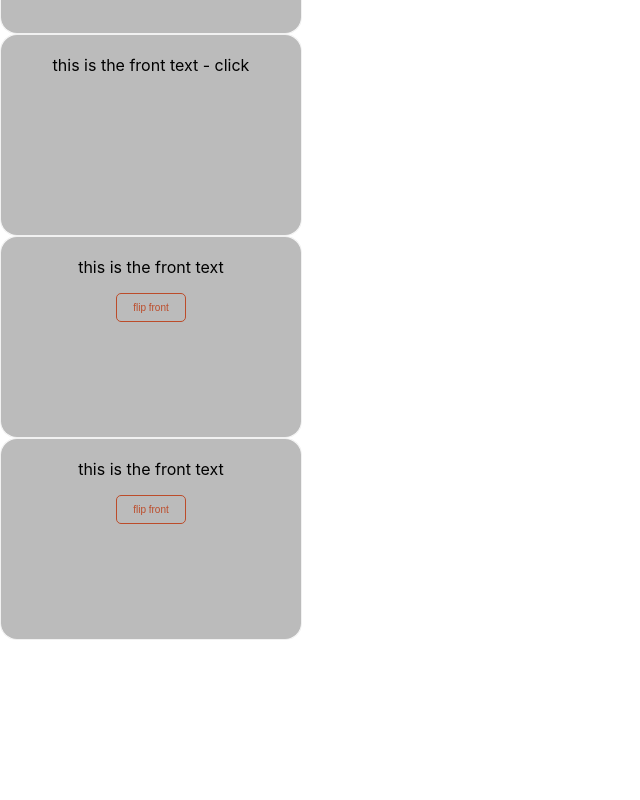
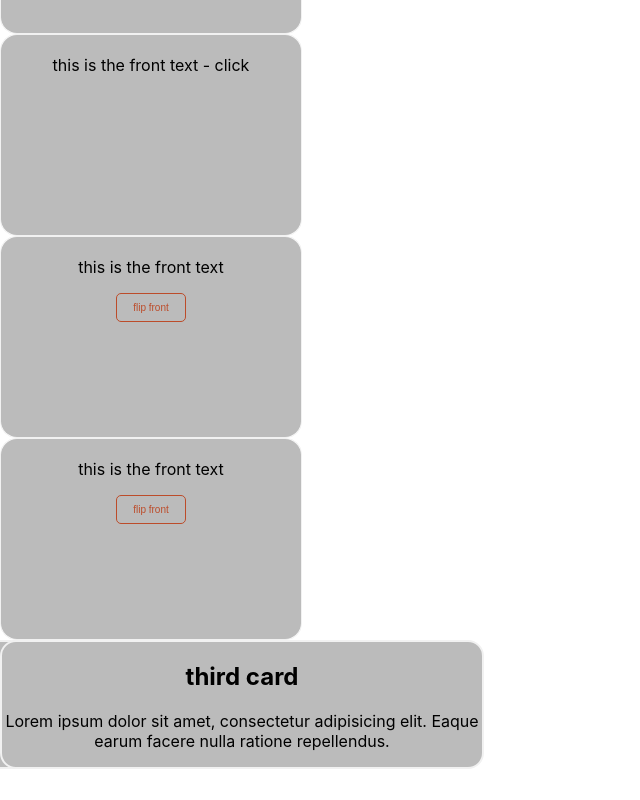
Before and after one commit to NoSkillzDad/react-custom-components, a React (Create React App) app: page / in a window 1280 px wide. Shown: the part 572-1372 px from the top of the page, without its empty margins (0-640 px from the left). Before the commit the page ends 1212 px from the top, so only its background shows below. Built offline with nearby package versions, Linux system fonts and the light colour scheme.

Commit message:
added slide-styles.css and ids to slide up/down/left/right

```diff
--- a/src/App.js
+++ b/src/App.js
@@ -2,6 +2,8 @@ import './App.css';
 // import './flip/FlipCardHover.css';
 // import './flip/FlipCardClick.css';
 // import './flip/FlipCardButton.css';
+import './flip/FlipCard.css';
+import './slide/slide-styles.css';
 import FlipCardHover from "./flip/FlipCardHover.js";
 import FlipCardClick from "./flip/FlipCardClick.js";
 import FlipCardButton from "./flip/FlipCardButton.js";
@@ -10,7 +12,8 @@ import FlipCard from "./flip/FlipCard";
 function App() {
     return (
         <div className="App">
-
+            {/*FlipCards*/}
+            <>
                 <FlipCardHover
                     id={"fc0"}
                     text_front={["this is the front text"]}
@@ -57,6 +60,25 @@ function App() {
                     button_back_text={"Flip back"}
                     // button_back_disabled={true}
                 />
+            </>
+
+            {/*SlideCards*/}
+            <div className={"mySlider"} id={"slideset-left"}>
+                <div>
+                    <h2>first card</h2>
+                    <p>Lorem ipsum dolor sit amet, consectetur adipisicing elit. Eaque earum facere nulla ratione repellendus.</p>
+                </div>
+                <div>
+                    <h2>second card</h2>
+                    <p>Lorem ipsum dolor sit amet, consectetur adipisicing elit. Eaque earum facere nulla ratione repellendus.</p>
+                </div>
+                <div>
+                    <h2>third card</h2>
+                    <p>Lorem ipsum dolor sit amet, consectetur adipisicing elit. Eaque earum facere nulla ratione repellendus.</p>
+                </div>
+
+            </div>
+
         </div>
     );
 }
--- a/src/flip/FlipCard.js
+++ b/src/flip/FlipCard.js
@@ -25,7 +25,7 @@ const FlipCard = ({   id,
     const cardContent = (image, altText, title, text, button_text, disabled, id) => {
         if (image) {
             return (<>
-                    <img src={image} alt={altText}/>
+                    <img src={image} alt={altText} width={"100%"}/>
                     {incButton(button_text, id, disabled)}
                 </>
             )
--- /dev/null
+++ b/src/slide/slide-styles.css
@@ -0,0 +1,101 @@
+/*------------------- General Setup -------------------*/
+#slideset-up, #slideset-down, #slideset-left, #slideset-right{
+    height: 10em;
+    /*width: 30em;*/
+    position: relative;
+    overflow: hidden;
+}
+
+#slideset-up > *, #slideset-down > *, #slideset-left > *, #slideset-right > * {
+    position: absolute;
+    border: 2px solid #f1f1f1;
+    border-radius: 1em;
+    background-color: #bbb;
+    width: 30em;
+}
+
+/*------------------- Slide UP -------------------*/
+
+#slideset-up > * {
+    top: 100%;
+
+    left: 0;
+    animation: 12s autoplay-up infinite ease-in-out
+}
+
+@keyframes autoplay-up {
+    0% {top: 100%}
+    4% {top: 0%}
+    33.33% {top: 0%}
+    37.33% {top: -100%}
+    100% {top: -100%}
+}
+
+#slideset-up > *:nth-child(1) {animation-delay: 0s}
+#slideset-up > *:nth-child(2) {animation-delay: 4s}
+#slideset-up > *:nth-child(3) {animation-delay: 8s}
+
+/*------------------- Slide Down -------------------*/
+
+#slideset-down > * {
+    top: 0;
+    left: 0;
+    animation: 12s autoplay-down infinite linear;
+}
+
+@keyframes autoplay-down {
+    0% {top: -200%}
+    4% {top: -100%}
+    33.33% {top: 0%}
+    37.33% {top: 0%}
+    100% {top: 200%}
+}
+
+#slideset-down > *:nth-child(1) {animation-delay: 0s}
+#slideset-down > *:nth-child(2) {animation-delay: 4s}
+#slideset-down > *:nth-child(3) {animation-delay: 8s}
+
+
+/*------------------- Slide Right -------------------*/
+
+#slideset-right > * {
+    /*width: 30em;*/
+    top: 0;
+    left: 0;
+    animation: 12s autoplay-right infinite ease-in-out;
+    overflow: hidden;
+}
+
+@keyframes autoplay-right {
+    0% {left: -200%}
+    4% {left: -100%}
+    33.33% {left: 0%}
+    37.33% {left: 0%}
+    100% {left: 300%}
+}
+
+#slideset-right > *:nth-child(1) {animation-delay: 0s}
+#slideset-right > *:nth-child(2) {animation-delay: 4s}
+#slideset-right > *:nth-child(3) {animation-delay: 8s}
+
+/*------------------- Slide Left -------------------*/
+
+#slideset-left > * {
+    /*width: 30em;*/
+    top: 0;
+    left: 0%;
+    animation: 12s autoplay-left infinite ease-in-out;
+    overflow: hidden;
+}
+
+@keyframes autoplay-left {
+    0% {left: 200%}
+    4% {left: 200%}
+    33.33% {left: 0%}
+    37.33% {left: 0%}
+    100% {left: -200%}
+}
+
+#slideset-left > *:nth-child(1) {animation-delay: 0s}
+#slideset-left > *:nth-child(2) {animation-delay: 4s}
+#slideset-left > *:nth-child(3) {animation-delay: 8s}
```
Lines whose indentation alone changed are shown as unchanged.
